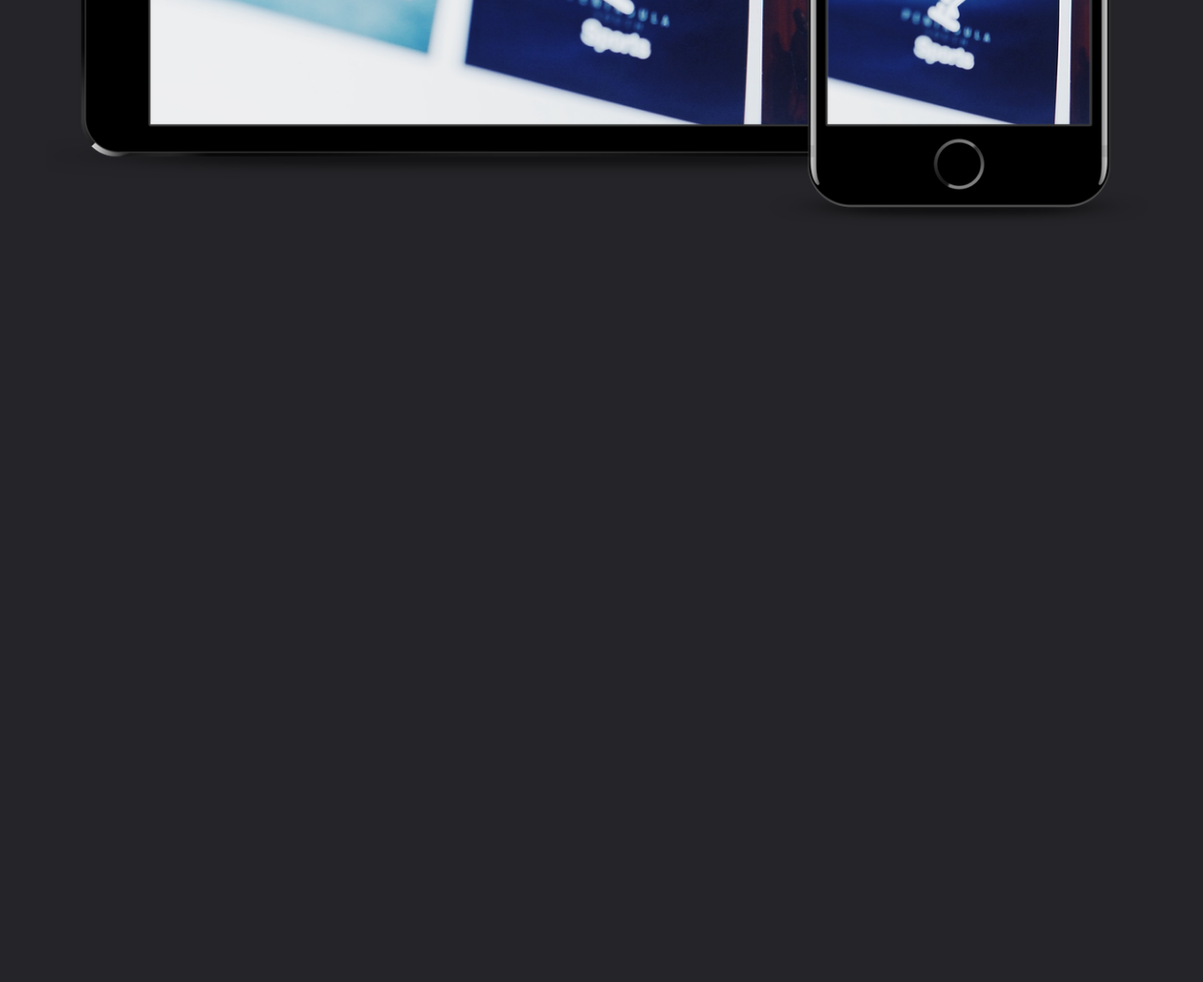
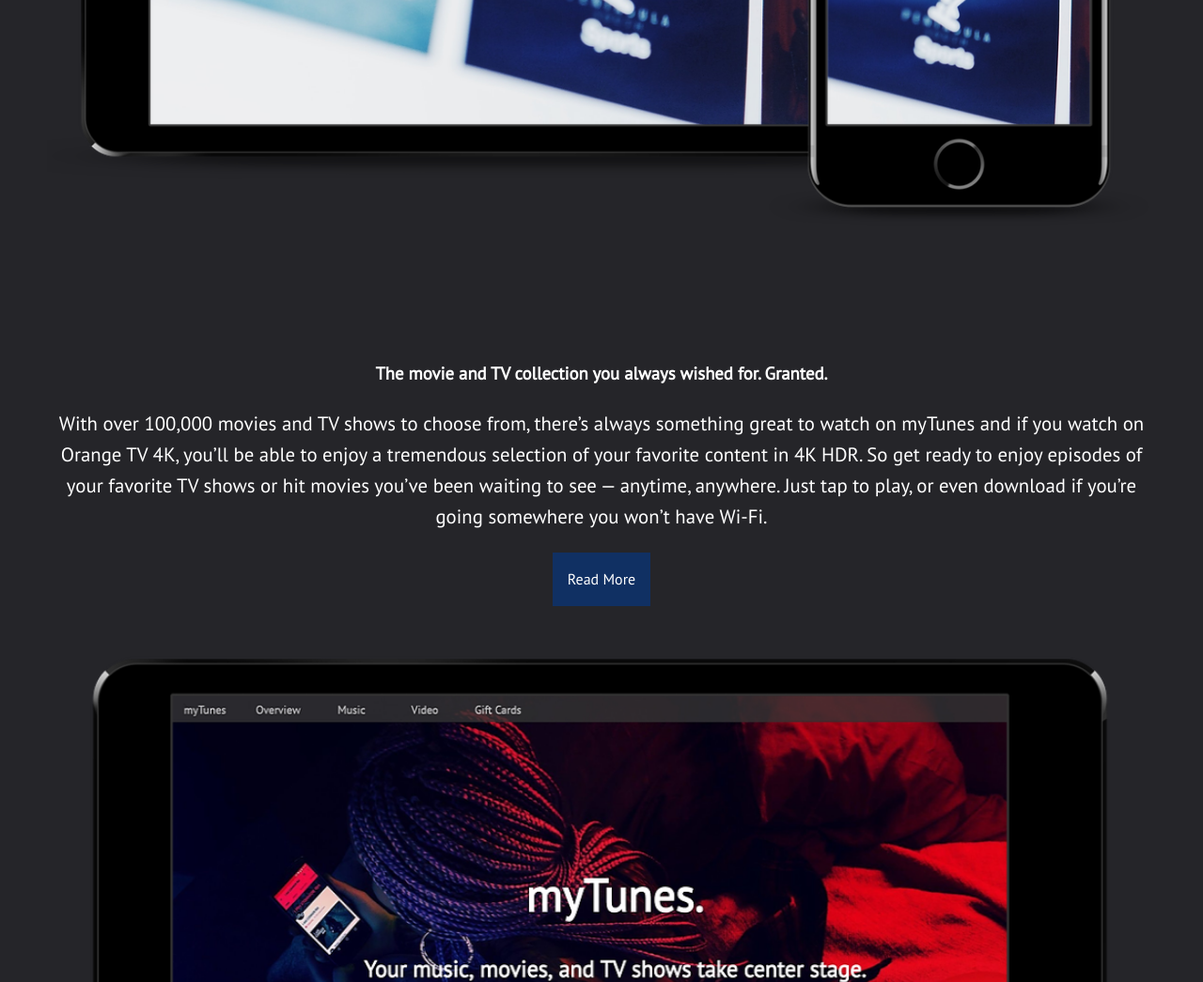
Before and after one commit to liciolentimo/mytunes, a plain HTML site: page index.html in a window 1280 px wide. Shown: the part 1835-2880 px from the top of the page at 94% size. Before the commit the page ends 2135 px from the top, so only its background shows below. Drawn offline with nearby package versions, Linux system fonts and the light colour scheme.

Commit message:
Added videos section content

```diff
--- a/index.html
+++ b/index.html
@@ -57,6 +57,13 @@
     </section>
 
     <!--Video Section-->
+    <section id="video" class="section light-bg"></section>
+    <div class="container">
+      <h3>The movie and TV collection you always wished for. Granted.</h3>
+      <p class="lead">With over 100,000 movies and TV shows to choose from, there’s always something great to watch on myTunes and if you watch on Orange TV 4K, you’ll be able to enjoy a tremendous selection of your favorite content in 4K HDR. So get ready to enjoy episodes of your favorite TV shows or hit movies you’ve been waiting to see — anytime, anywhere. Just tap to play, or even download if you’re going somewhere you won’t have Wi-Fi.</p>
+      <a href="#" class="btn btn-secondary">Read More</a>
+      <img src="img/mockup2.png">
+    </div>
 
     <!-- Entertainment Section-->
 
```
